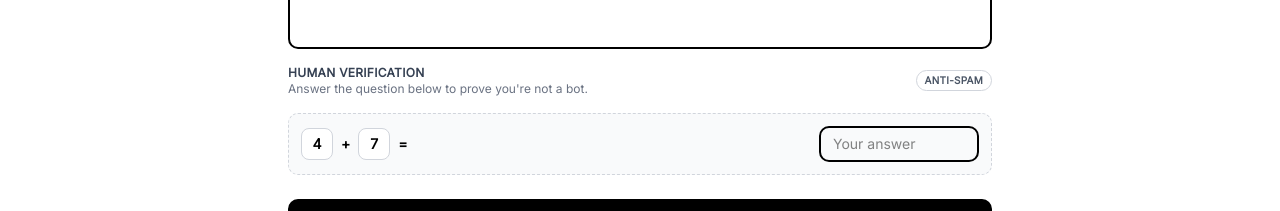
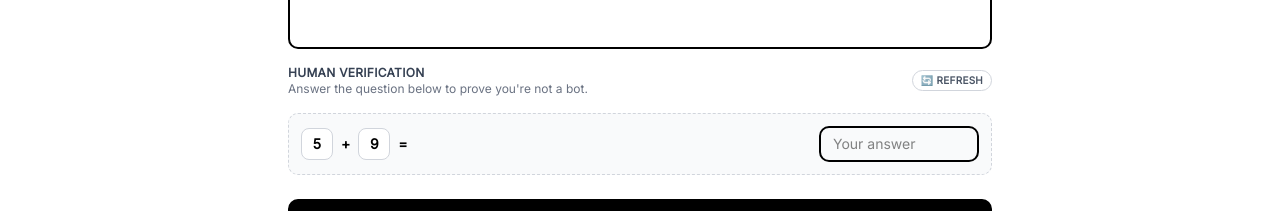
Before and after one commit to Shahriar-Fardows/pubcoverletter, a Next.js app: page /feed-back in a window 1280 px wide. Shown: the part 449-660 px from the top of the page. Built offline with nearby package versions, Linux system fonts and the light colour scheme.

Commit message:
feedback page are done

```diff
--- a/src/app/(home)/feed-back/page.tsx
+++ b/src/app/(home)/feed-back/page.tsx
@@ -1,6 +1,6 @@
 "use client";
 
-import React, { useState } from "react";
+import React, { useState, useEffect } from "react";
 import Swal from "sweetalert2";
 
 type Challenge = {
@@ -8,17 +8,57 @@ type Challenge = {
   b: number;
 };
 
-const STATIC_CHALLENGE: Challenge = {
-  a: 4,
-  b: 7,
-};
+const FeedbackPage: React.FC = () => {
+  const [challenge, setChallenge] = useState<Challenge | null>(null);
+  const [loading, setLoading] = useState(true);
 
-const FeedbackPage: React.FC = () => {
-  // Static challenge – same on server & client, no random, no hydration issue
-  const [challenge] = useState<Challenge>(STATIC_CHALLENGE);
+  // Fetch random challenge on component mount
+  useEffect(() => {
+    const fetchChallenge = async () => {
+      try {
+        const res = await fetch("/api/feedback");
+        if (res.ok) {
+          const data = await res.json();
+          setChallenge(data);
+        }
+      } catch (error) {
+        console.error("Failed to fetch challenge:", error);
+        Swal.fire({
+          icon: "error",
+          title: "Error",
+          text: "Failed to load verification challenge.",
+        });
+      } finally {
+        setLoading(false);
+      }
+    };
+
+    fetchChallenge();
+  }, []);
+
+  const handleRefreshChallenge = async () => {
+    try {
+      const res = await fetch("/api/feedback");
+      if (res.ok) {
+        const data = await res.json();
+        setChallenge(data);
+      }
+    } catch (error) {
+      console.error("Failed to refresh challenge:", error);
+    }
+  };
 
   const handleSubmit = async (e: React.FormEvent<HTMLFormElement>) => {
     e.preventDefault();
+
+    if (!challenge) {
+      Swal.fire({
+        icon: "error",
+        title: "Error",
+        text: "Challenge not loaded. Please refresh.",
+      });
+      return;
+    }
 
     const form = e.currentTarget;
     const formData = new FormData(form);
@@ -68,7 +108,8 @@ const FeedbackPage: React.FC = () => {
           text: "Your feedback has been submitted successfully.",
         });
         form.reset();
-        // Static challenge, tai abar change korar dorkar nai
+        // Fetch new challenge after successful submission
+        await handleRefreshChallenge();
       } else {
         const data = await res.json().catch(() => ({}));
         Swal.fire({
@@ -85,6 +126,22 @@ const FeedbackPage: React.FC = () => {
       });
     }
   };
+
+  if (loading) {
+    return (
+      <div className="min-h-[70vh] container mx-auto flex items-center justify-center">
+        <p className="text-gray-600">Loading form...</p>
+      </div>
+    );
+  }
+
+  if (!challenge) {
+    return (
+      <div className="min-h-[70vh] container mx-auto flex items-center justify-center">
+        <p className="text-red-600">Failed to load verification challenge.</p>
+      </div>
+    );
+  }
 
   return (
     <div className="min-h-[70vh] container mx-auto flex items-center justify-center">
@@ -163,9 +220,13 @@ const FeedbackPage: React.FC = () => {
                 </p>
               </div>
               <div className="w-1/3 flex justify-end">
-                <span className="inline-flex items-center rounded-full border border-gray-300 px-2 py-0.5 text-[10px] font-semibold uppercase tracking-wide text-gray-600">
-                Anti-spam
-              </span>
+                <button
+                  type="button"
+                  onClick={handleRefreshChallenge}
+                  className="inline-flex items-center rounded-full border border-gray-300 px-2 py-0.5 text-[10px] font-semibold uppercase tracking-wide text-gray-600 hover:bg-gray-100 transition-colors cursor-pointer"
+                >
+                  🔄 Refresh
+                </button>
               </div>
             </div>
 
--- a/src/app/api/feedback/route.ts
+++ b/src/app/api/feedback/route.ts
@@ -11,6 +11,20 @@ type FeedbackBody = {
   honeypot?: string;
 };
 
+// Generate random challenge
+function generateChallenge() {
+  const a = Math.floor(Math.random() * 10) + 1; // 1-10
+  const b = Math.floor(Math.random() * 10) + 1; // 1-10
+  return { a, b };
+}
+
+// GET endpoint to fetch a new challenge
+export async function GET() {
+  const challenge = generateChallenge();
+  return NextResponse.json(challenge, { status: 200 });
+}
+
+// POST endpoint to verify feedback
 export async function POST(req: NextRequest) {
   try {
     const body = (await req.json()) as FeedbackBody;
```
